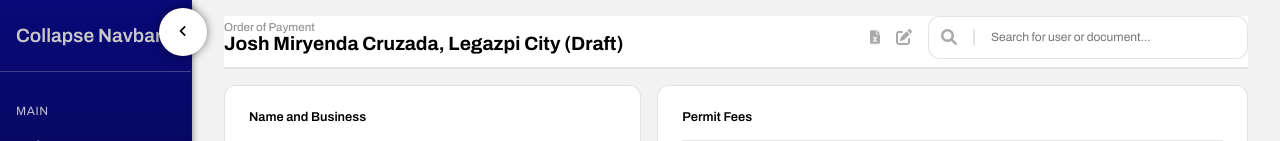
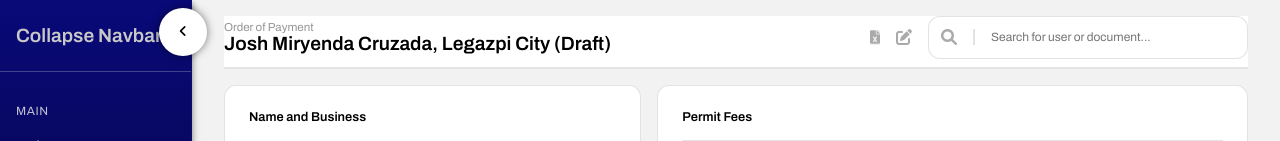
Before and after one commit to Ysahmuel/DTI-Capstone, a Django app: page /documents/order-of-payment/1 in a window 1280 px wide. Shown: the top 141 px of the page. Run offline with Django 5.2, Linux system fonts and the light colour scheme; a user stored in the database is signed in; data comes from the database, SQL or seed files in the repository.

Commit message:
decreased h1 font weight

```diff
--- a/dti_project/dashboard/static/dashboard/css/dashboard.css
+++ b/dti_project/dashboard/static/dashboard/css/dashboard.css
@@ -21,6 +21,10 @@
 
 .dashboard-container {
   padding: 20px;
+}
+
+.dashboard-header h1 {
+  font-weight: 600;
 }
 
 .grid {
--- a/dti_project/documents/static/documents/css/documents.css
+++ b/dti_project/documents/static/documents/css/documents.css
@@ -27,12 +27,12 @@
 .document-details-container header h3 {
   color: var(--text-muted);
   font-size: clamp(0.5rem, 0.9vw, 1.5rem);
-  font-weight: 500;
+  font-weight: 400;
 }
 
 .document-details-container header h1 {
   font-size: clamp(1rem, 1.5vw, 3rem);
-  font-weight: 700;
+  font-weight: 600;
 }
 
 .document-details-container .actions {
@@ -411,3 +411,7 @@
     height: 100%;
     overflow: auto;
 }
+
+.current-document-type-span {
+    color: var(--text-lighter);
+}
```
